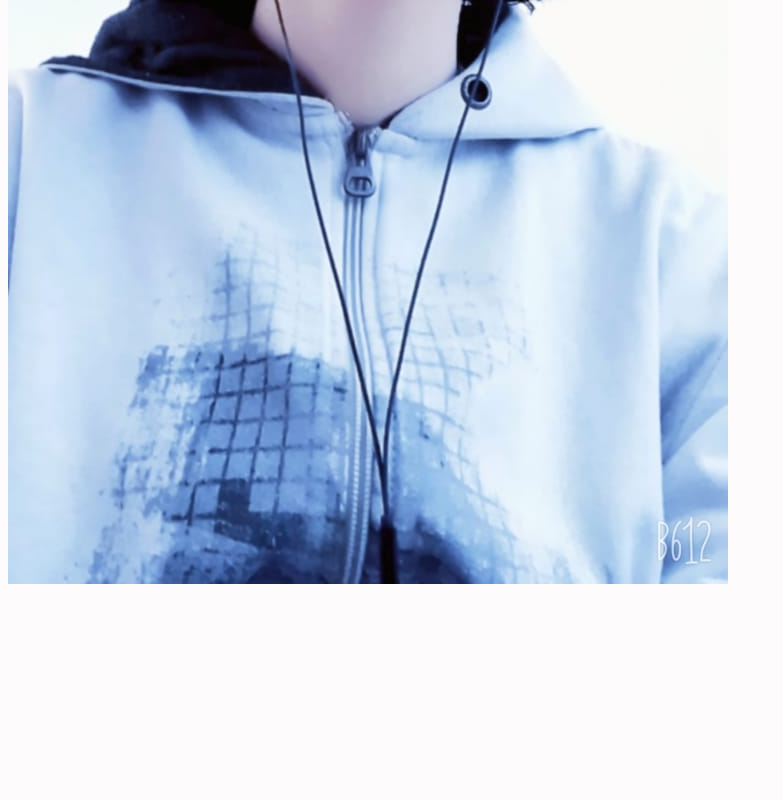
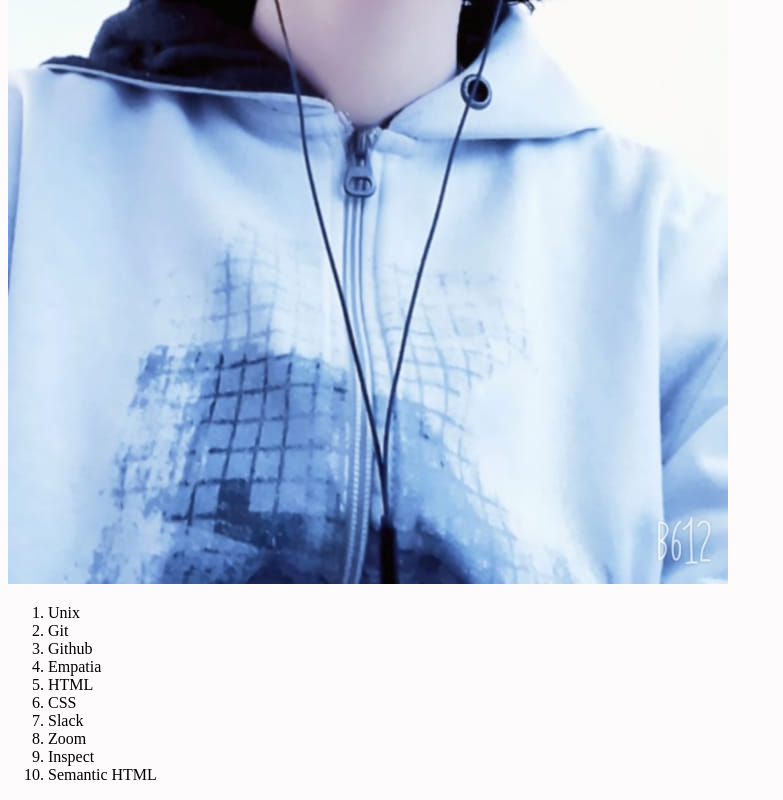
Before and after one commit to yurisalgado21/project-lessons-learned, a website: page index.html in a window 1280 px wide. Shown: the part 704-1504 px from the top of the page, without its empty margins (0-783 px from the left). Before the commit the page ends 1300 px from the top, so only its background shows below. Drawn offline with Linux system fonts and the light colour scheme.

Commit message:
Inclusão de uma lista numerada  de lições aprendidas

```diff
--- a/index.html
+++ b/index.html
@@ -12,5 +12,17 @@
         <h1 id="titulo">Lições Aprendidas - Trybe!</h1>
     </header>
     <img id="minha_foto" src="./img/WhatsApp Image 2023-04-13 at 10.57.24.jpeg" alt="eu mesmo">
+    <ol id="licoes_aprendidas">
+        <li>Unix</li>
+        <li>Git</li>
+        <li>Github</li>
+        <li>Empatia</li>
+        <li>HTML</li>
+        <li>CSS</li>
+        <li>Slack</li>
+        <li>Zoom</li>
+        <li>Inspect</li>
+        <li>Semantic HTML</li>
+    </ol>
 </body>
 </html>
```
